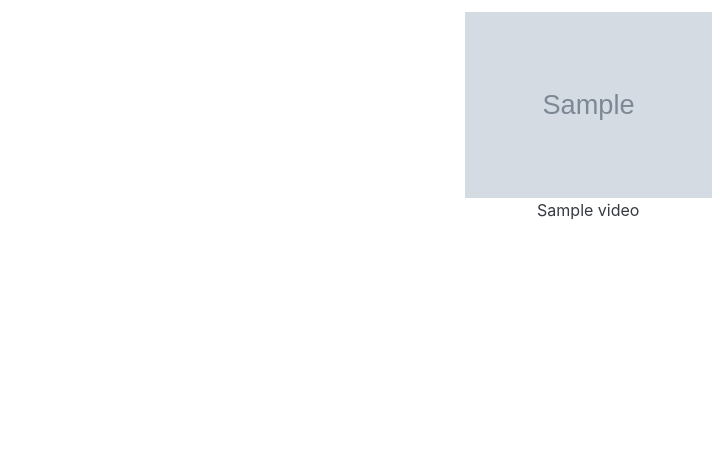
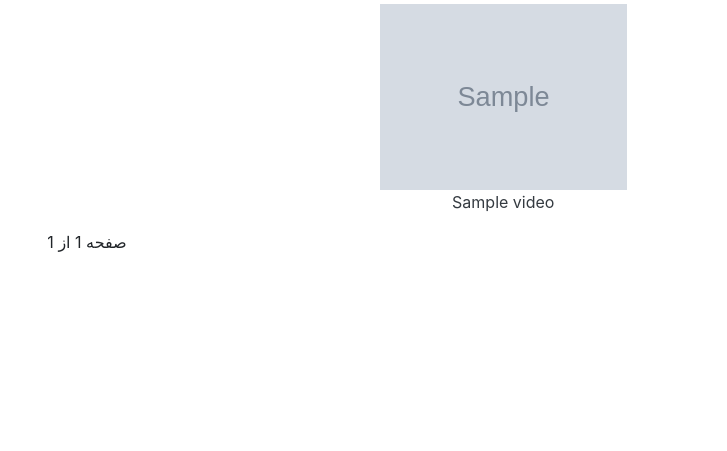
Before and after one commit to MrHamedi/VSC, a Django app: template src/core/templates/core/homepage.html in a window 1280 px wide. Shown: the part 56-507 px from the top of the page, without its empty margins (553-1280 px from the left). Run offline with Django 3.2, Linux system fonts and the light colour scheme; the template is opened without the code that fills it: most values are stand-ins (such as "Sample title", 1, 10 or a date in 2020); grey boxes marked "Sample" are stand-in pictures; some libraries are stand-ins or nearby versions.

Commit message:
paginated the homepage

```diff
--- a/src/core/templates/core/homepage.html
+++ b/src/core/templates/core/homepage.html
@@ -1,16 +1,17 @@
 {% extends "core/base.html" %}
 {% block page_title %}
-    homepage
+homepage
 {% endblock page_title %}
 {% block content %}
-    <div class="container d-flex mt-2 row">
+<div class="container mt-2  m-auto row ">
     {% for video in videos %}
-        <div class="col-xs-8 col-sm-6 col-md-4 col-lg-3">
-        <a href="{{video.get_absolute_url}}" class="text-dark text-decoration-none" >
+    <div class="col-xs-8 col-sm-6 col-md-4 col-lg-3">
+        <a href="{{video.get_absolute_url}}" class="text-dark text-decoration-none">
             <img src="media/{{video.image}}" class="img-fluid">
             <p class="text-center">{{video.subject}}</p>
         </a>
-        </div>
+    </div>
     {% endfor %}
-    </div>
+</div>
+{% include "core/pagination.html" %}
 {% endblock content %}
```
